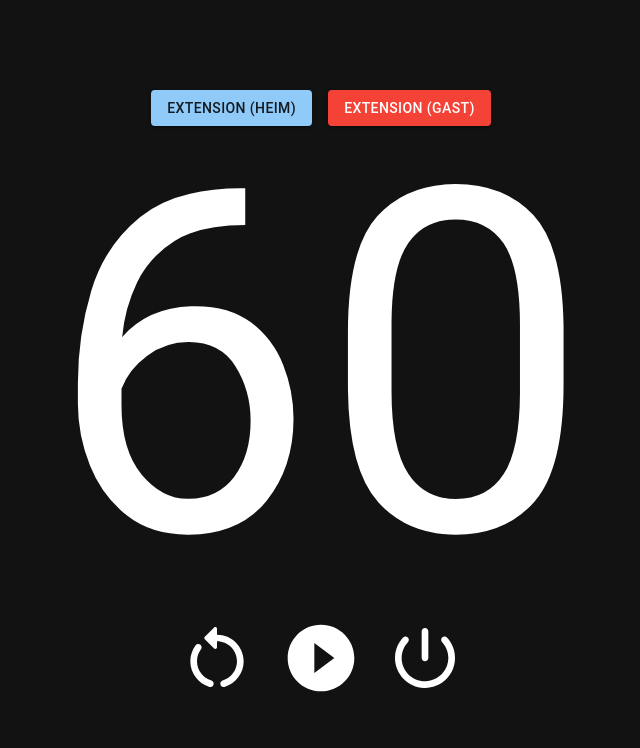
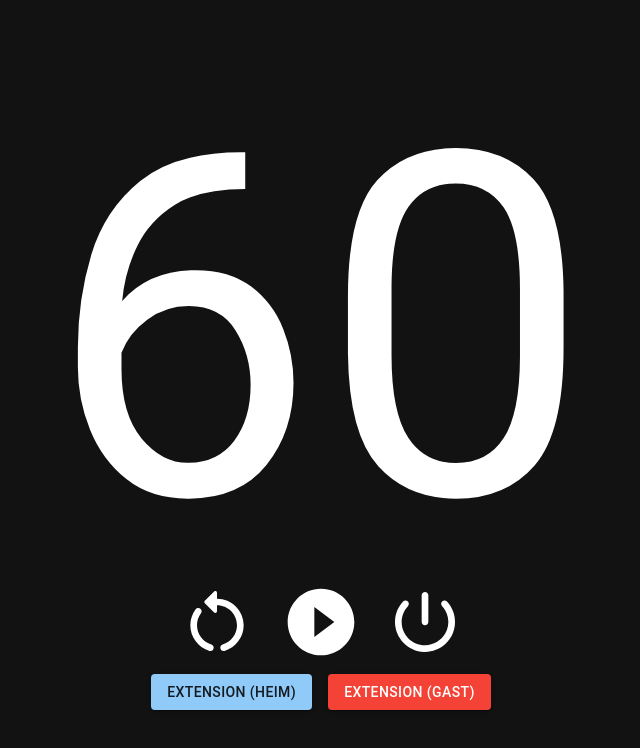
Before and after one commit to sbutz/shotclock, a React (Create React App) app: page /1 in a window 1280 px wide. Shown: the top 748 px of the page, without its empty margins (319-959 px from the left). Built offline with nearby package versions, Linux system fonts and the light colour scheme.

Commit message:
Play sound in the last 5 seconds

```diff
--- a/src/ShotclockView.tsx
+++ b/src/ShotclockView.tsx
@@ -13,23 +13,43 @@ const timerStyles = {
   lineHeight: 1,
 }
 
+const audio = new Audio(process.env.PUBLIC_URL + "/shotclock.mp3");
+
 export default function ShotclockView() {
   const clock = useState(new Shotclock())[0];
-  const [remainingTime, setRemainingTime] = useState(clock.getRemainingTime());
+  const [remainingTime, setRemainingTime] = useState(Math.round(clock.getRemainingTime()));
   const [isStarted, setIsStarted] = useState(clock.isStarted());
 
   useEffect(() => {
     const intervalId = setInterval(() => {
-      setRemainingTime(clock.getRemainingTime());
+      setRemainingTime(Math.round(clock.getRemainingTime()));
       setIsStarted(clock.isStarted());
     }, 250);
 
     return () => clearInterval(intervalId);
   }, [clock]);
 
+  useEffect(() => {
+    if (isStarted && remainingTime < 5) {
+      audio.play();
+    }
+  }, [remainingTime, isStarted]);
+
   const toggleClock = () => { clock.isStarted() ? clock.pause() : clock.start() };
   return (
     <Stack height="100vh" alignItems="center" justifyContent="center">
+      <Typography sx={timerStyles}>{remainingTime}</Typography>
+      <Stack direction="row">
+        <IconButton onClick={() => clock.newShot()} size="large">
+          <RestartAltRounded sx={iconStyles}/>
+        </IconButton>
+        <IconButton onClick={toggleClock} size="large">
+          {isStarted ? <PauseCircleFilledRounded sx={iconStyles}/> : <PlayCircleFilledOutlined sx={iconStyles} />}
+        </IconButton>
+        <IconButton onClick={() => clock.newRack()} size="large">
+          <PowerSettingsNewRounded sx={iconStyles}/>
+        </IconButton>
+      </Stack>
       <Stack direction="row" spacing={2}>
         <Button
           onClick={() => clock.useExtension(Player.Home)}
@@ -48,18 +68,6 @@ export default function ShotclockView() {
           Extension (Gast)
         </Button>
       </Stack>
-      <Typography sx={timerStyles}>{remainingTime.toFixed(0)}</Typography>
-      <Stack direction="row">
-        <IconButton onClick={() => clock.newShot()} size="large">
-          <RestartAltRounded sx={iconStyles}/>
-        </IconButton>
-        <IconButton onClick={toggleClock} size="large">
-          {isStarted ? <PauseCircleFilledRounded sx={iconStyles}/> : <PlayCircleFilledOutlined sx={iconStyles} />}
-        </IconButton>
-        <IconButton onClick={() => clock.newRack()} size="large">
-          <PowerSettingsNewRounded sx={iconStyles}/>
-        </IconButton>
-      </Stack>
     </Stack>
   );
 }
--- a/src/lib/Shotclock.ts
+++ b/src/lib/Shotclock.ts
@@ -13,7 +13,7 @@ export interface Config {
 export const defaultConfig: Config = {
     shotTime: 30,
     extensionTime: 30,
-    firstShotTime: 60
+    firstShotTime: 60,
 };
 
 export class Shotclock {
```
Also changed, not shown: 1 other file (tests, documents, lock files or other folders).
